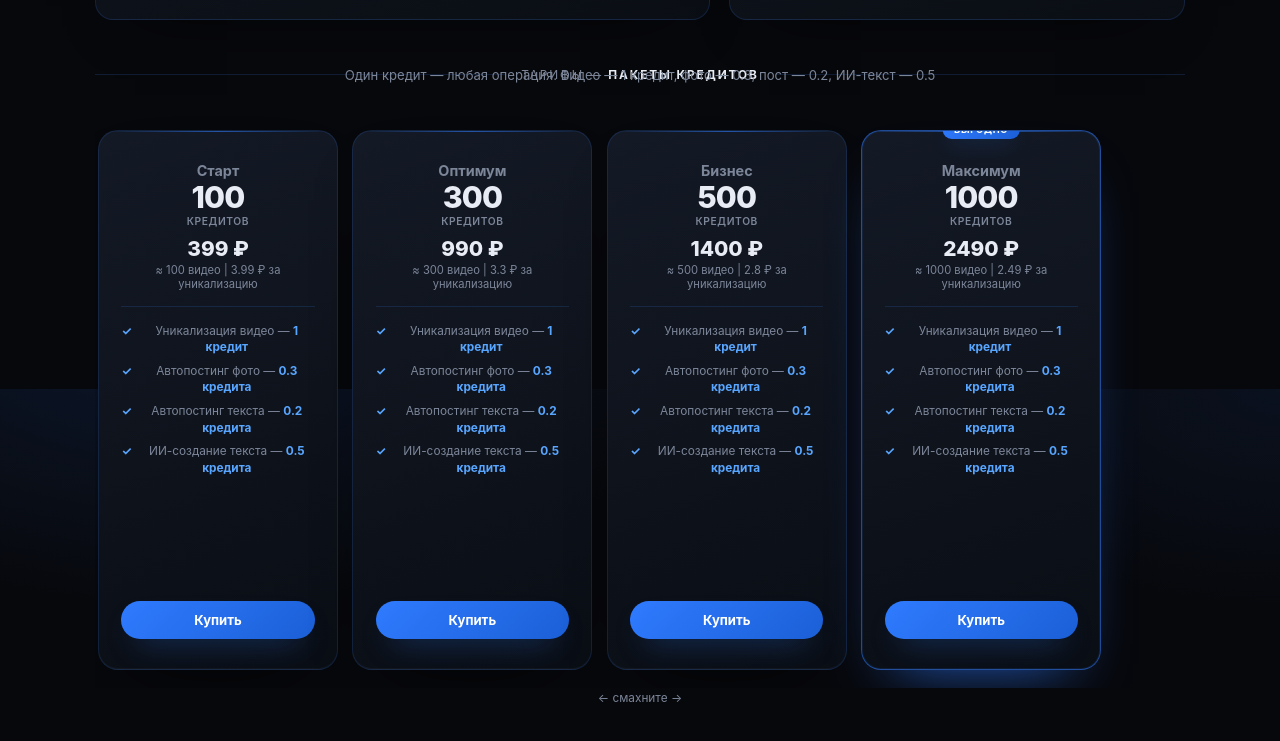
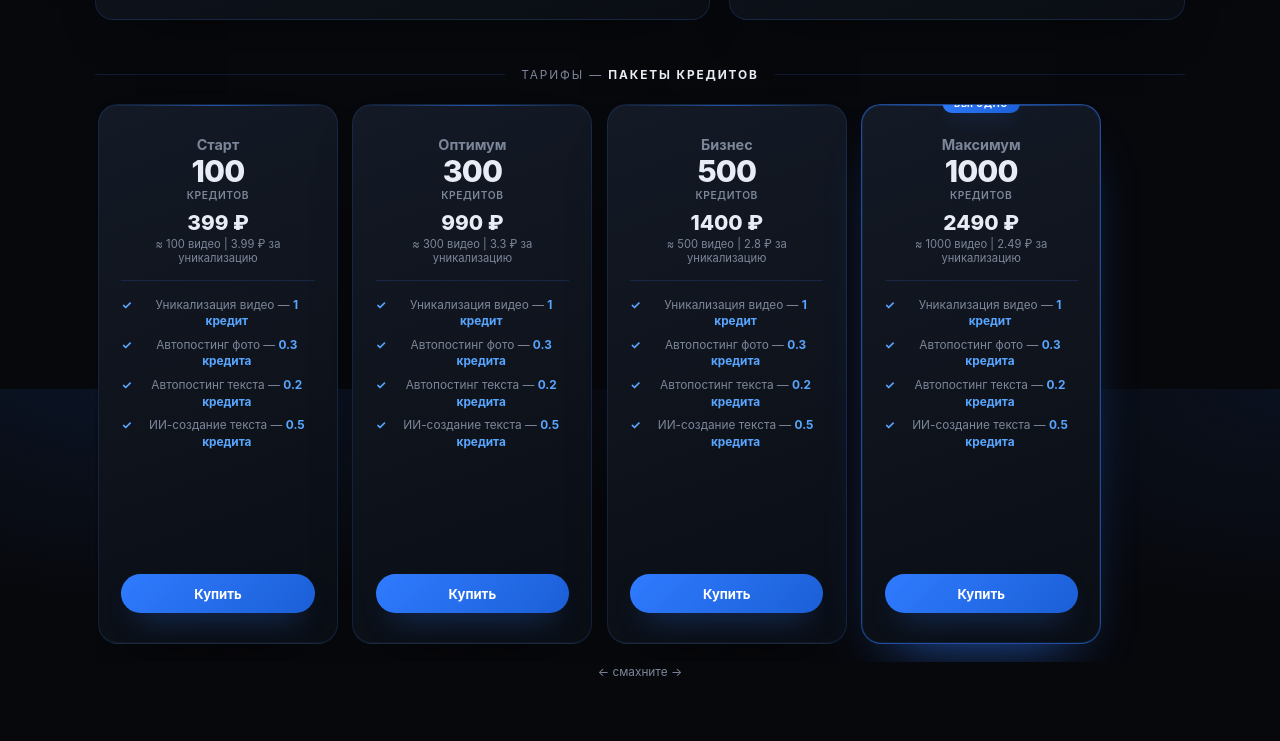
Before and after one commit to galaxymotosochi-creator/uniqpost, a website: page index.html in a window 1280 px wide. Shown: the part 5211-5952 px from the top of the page. Drawn offline with Linux system fonts and the light colour scheme.

Commit message:
Тарифы: убрана подпись про кредиты над каруселью

```diff
--- a/index.html
+++ b/index.html
@@ -545,7 +545,6 @@
 
   <!-- ───────────────── ТАРИФЫ ───────────────── -->
   <div class="ctypes-title" id="pricing" style="margin-top:3rem"><span>ТАРИФЫ — <b>ПАКЕТЫ КРЕДИТОВ</b></span></div>
-  <div class="pland-note">Один кредит — любая операция. Видео — 1 кредит, фото — 0.3, пост — 0.2, ИИ-текст — 0.5</div>
   <div class="fx-carousel"><div class="rail">
 
     <div class="pcard">
```
